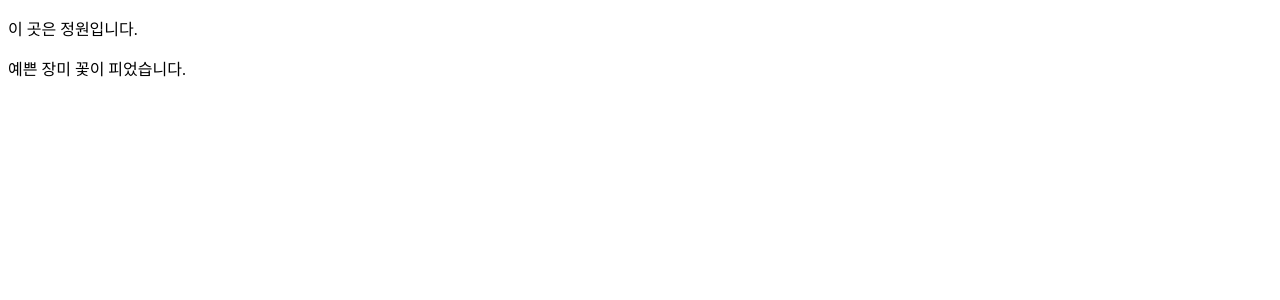
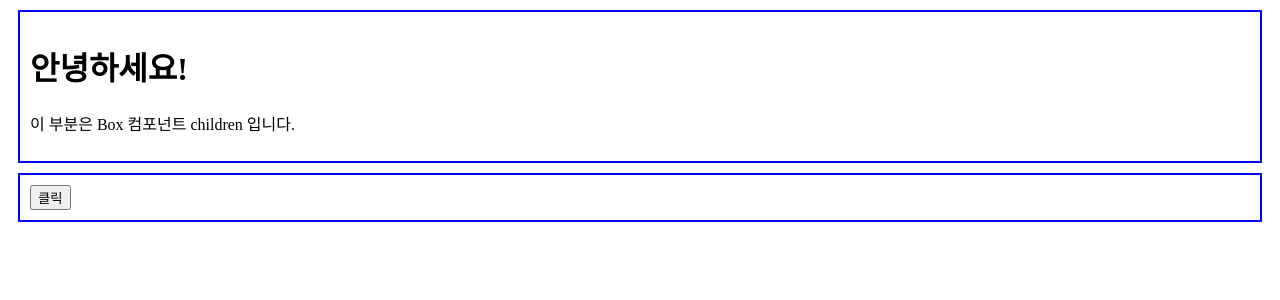
Before and after one commit to ddozero/React-Study, a React (Vite) app in the folder my-first-react/: page / in a window 1280 px wide. Shown: the top 300 px of the page. Built offline with nearby package versions, Linux system fonts and the light colour scheme.

Commit message:
✨ 07-08.JSX React Props
Props Destructuring/children

```diff
--- /dev/null
+++ b/my-first-react/src/Box.jsx
@@ -0,0 +1,15 @@
+function Box(props){
+    const style1 = {
+        border: '2px solid blue',
+        padding: '10px',
+        margin: '10px'
+    }
+    return (
+        <div style={style1}>
+            {props.children}
+        </div>
+    )
+
+}
+
+export default Box;
--- a/my-first-react/src/main.jsx
+++ b/my-first-react/src/main.jsx
@@ -1,21 +1,21 @@
-import {createRoot} from 'react-dom/client';
+import { createRoot } from 'react-dom/client';
+import Box from './Box';
 
 
-function Flower(props){
+function App() {
   return (
-    <p>예쁜 {props.kind} 꽃이 피었습니다.</p>
-  )
-}
-
-function Garden(){
-  return(
-    <>
-      <p> 이 곳은 정원입니다. </p>
-      <Flower kind = "장미"/>
-    </>
+    <div>
+      <Box>
+        <h1>안녕하세요!</h1>
+        <p>이 부분은 Box 컴포넌트 children 입니다.</p>
+      </Box>
+      <Box>
+        <button>클릭</button>
+      </Box>
+    </div>
   )
 }
 
 createRoot(document.getElementById('root')).render(
-  <Garden />
+  <App />
 );
```
